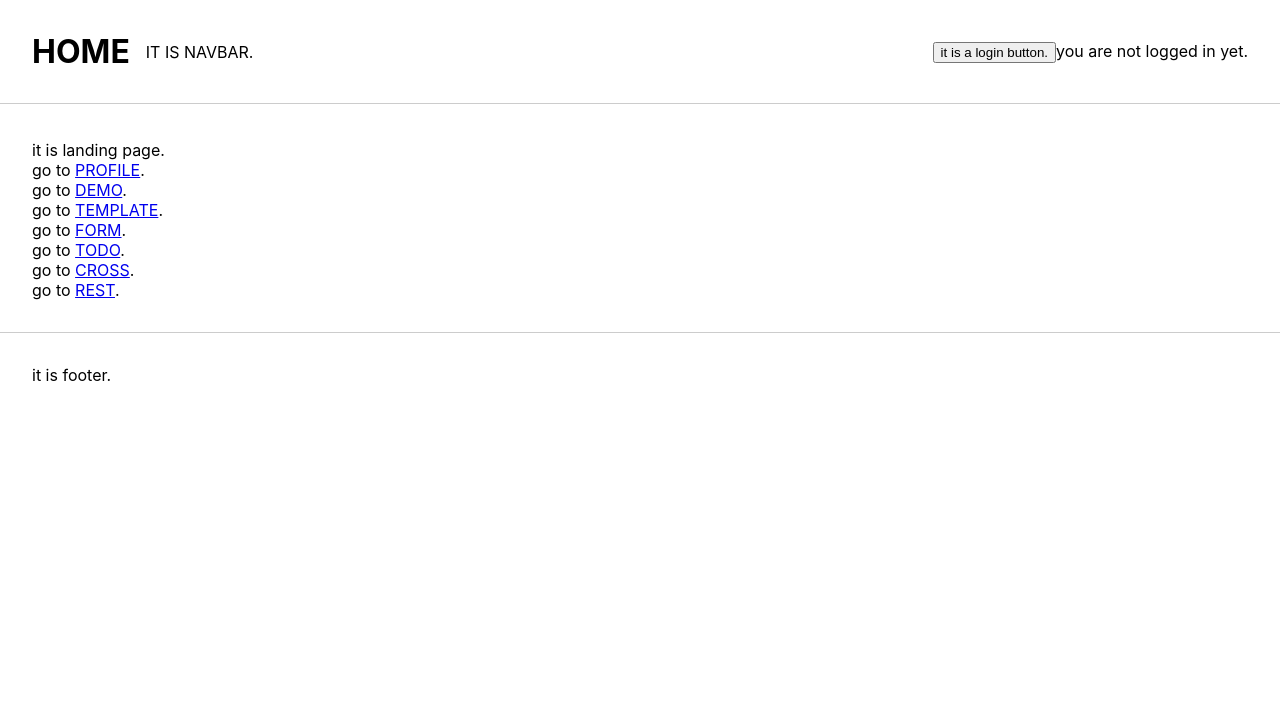
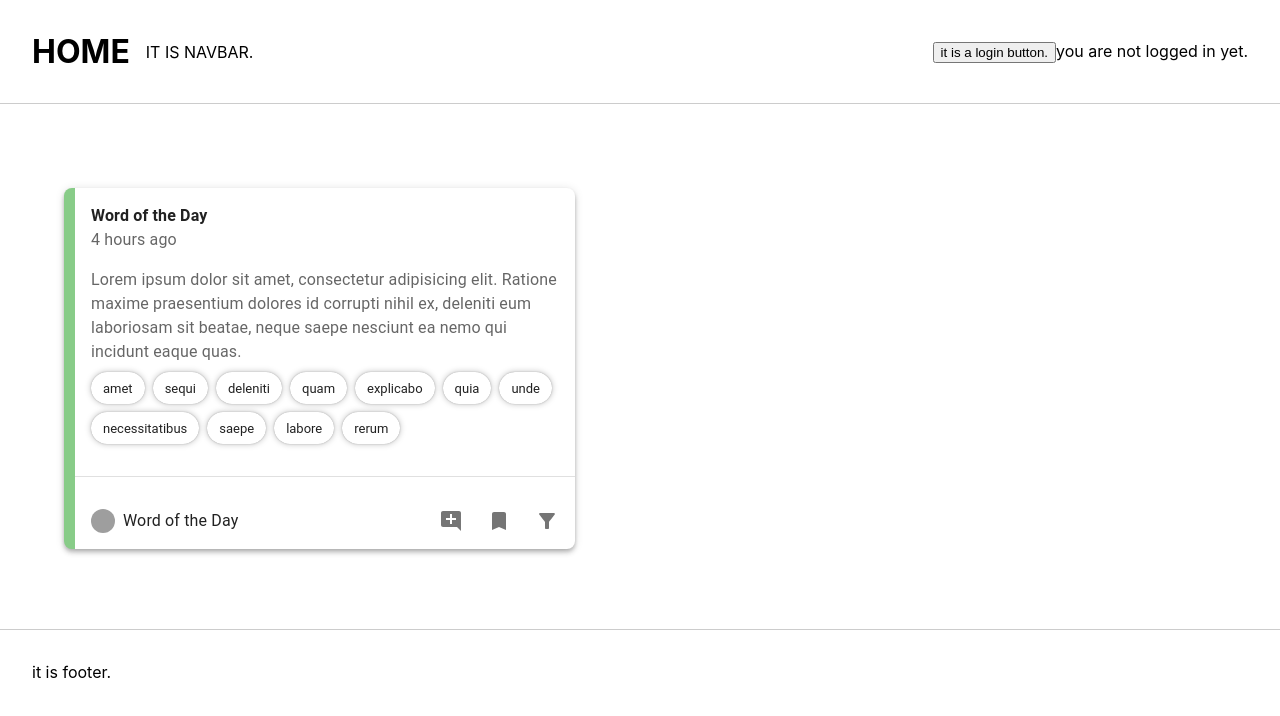
Before and after one commit to Complexity42/market-news-sentiment-analysis-system, a React (Vite) app: page /oscar in a window 1280 px wide. Shown: the top 716 px of the page. Built offline with nearby package versions, Linux system fonts and the light colour scheme; no server answers; grey boxes are pictures that could not be loaded.

Commit message:
feat: add NewsCard component

```diff
--- /dev/null
+++ b/src/components/NewsCard/index.tsx
@@ -0,0 +1,85 @@
+import Card from "@mui/material/Card";
+import CardContent from "@mui/material/CardContent";
+import Typography from "@mui/material/Typography";
+import CardActions from "@mui/material/CardActions";
+import Button from "@mui/material/Button";
+import Box from "@mui/material/Box";
+import { useMemo } from "react";
+import Tag from "../../components/Tag";
+import Stack from "@mui/material/Stack";
+import Avatar from "@mui/material/Avatar";
+import IconButton from "@mui/material/IconButton";
+import AddCommentIcon from '@mui/icons-material/AddComment';
+import BookmarkIcon from '@mui/icons-material/Bookmark';
+import FilterAltIcon from '@mui/icons-material/FilterAlt';
+import Divider from "@mui/material/Divider";
+
+const NewsCard = () => {
+
+    const keywords = "amet sequi deleniti quam explicabo quia unde necessitatibus saepe labore rerum".split(" ");
+
+    const tags = useMemo(() => {
+        return keywords.map(e => <Tag label={e} />);
+    }, [keywords]);
+
+    return (
+        <Card sx={{ minWidth: 275, maxWidth: 500, borderLeft: ".7rem solid #88cc88", borderRadius: ".5rem" }} elevation={4}>
+            <CardContent>
+                <Typography sx={{ fontWeight: 600}}>
+                    Word of the Day
+                </Typography>
+
+                <Typography variant="body1" color="text.secondary">
+                    4 hours ago
+                </Typography>
+
+                <Box sx={{ my: "1rem" }}></Box>
+
+                <Typography color="text.secondary">
+                    Lorem ipsum dolor sit amet, consectetur adipisicing elit. Ratione maxime praesentium dolores id corrupti nihil ex, deleniti eum laboriosam sit beatae, neque saepe nesciunt ea nemo qui incidunt eaque quas.
+                </Typography>
+
+                <Stack columnGap=".5rem" rowGap=".5rem" flexWrap="wrap" flexDirection="row" sx={{ mt: ".5rem" }}>
+                    {
+                        tags
+                    }
+                </Stack>
+            </CardContent>
+
+            <Divider sx={{my:"1rem"}}></Divider>
+
+            <CardActions>
+                <Stack flexDirection="row" justifyContent="space-between" alignItems="center" sx={{ width: "100%" }}>
+                    <Stack flexDirection="row" alignItems="center" sx={{ pl: ".5rem" }} columnGap=".5rem">
+                        <Avatar
+                            alt="Travis Howard"
+                            src="https://source.unsplash.com/random/400x200"
+                            sx={{
+                                width: "1.5rem",
+                                height: "1.5rem",
+                            }}
+                        />
+
+                        <Typography>
+                            Word of the Day
+                        </Typography>
+                    </Stack>
+
+                    <Stack flexDirection="row" columnGap=".5rem">
+                        <IconButton>
+                            <AddCommentIcon />
+                        </IconButton>
+                        <IconButton>
+                            <BookmarkIcon />
+                        </IconButton>
+                        <IconButton>
+                            <FilterAltIcon />
+                        </IconButton>
+                    </Stack>
+                </Stack>
+            </CardActions>
+        </Card>
+    );
+}
+
+export default NewsCard;
--- /dev/null
+++ b/src/components/Tag/index.css
@@ -0,0 +1,7 @@
+.tag-box-shadow {
+box-shadow:
+  0px 0px 0.3px rgba(0, 0, 0, 0.087),
+  0px 0px 0.8px rgba(0, 0, 0, 0.125),
+  0px 0px 1.8px rgba(0, 0, 0, 0.163),
+  0px 0px 6px rgba(0, 0, 0, 0.25) ;
+}
--- /dev/null
+++ b/src/components/Tag/index.tsx
@@ -0,0 +1,16 @@
+import Chip from "@mui/material/Chip";
+import "./index.css";
+
+interface ITagProps {
+    label: string;
+}
+
+const Tag = (props: ITagProps) => {
+    return (
+        <Chip className="tag-box-shadow" label={props.label} sx={{
+            backgroundColor: "unset",
+        }}/>
+    );
+}
+
+export default Tag;
--- /dev/null
+++ b/src/pages/oscar/index.css
@@ -0,0 +1,3 @@
+.oscar-page {
+    padding: 5rem 0;
+}
--- /dev/null
+++ b/src/pages/oscar/index.tsx
@@ -0,0 +1,15 @@
+import NewsCard from "../../components/NewsCard";
+import Container from "@mui/material/Container";
+import "./index.css";
+
+const OscarPage = () => {
+    return (
+        <div className="oscar-page">
+            <Container>
+                <NewsCard />
+            </Container>
+        </div>
+    );
+}
+
+export default OscarPage;
--- a/src/routes/Routes.tsx
+++ b/src/routes/Routes.tsx
@@ -7,6 +7,7 @@ import ProfilePage from "../pages/profile";
 import RestDemoPage from "../pages/rest";
 import TodoListPage from "../pages/todo-list";
 import TemplateListPage from "../pages/template";
+import OscarPage from "../pages/oscar";
 
 const Pages = () => {
 	return (
@@ -31,7 +32,7 @@ const Pages = () => {
 			<Route path="/rest" element={<RestDemoPage/>} />
 
 			{/** landing page */}
-			<Route path="/*" element={<LandingPage/>} />
+			<Route path="/*" element={<OscarPage/>} />
 		</Routes>
 	);
 }
```
Also changed, not shown: src/types/Comment.ts (added, +11 -0 lines).
